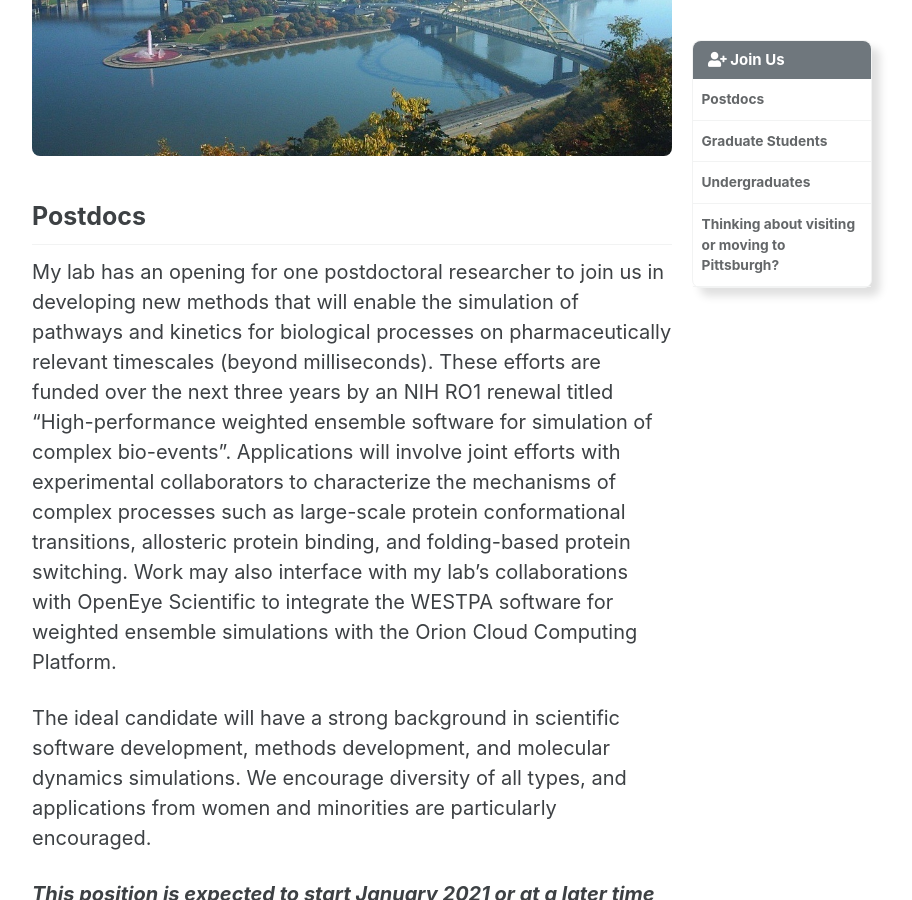
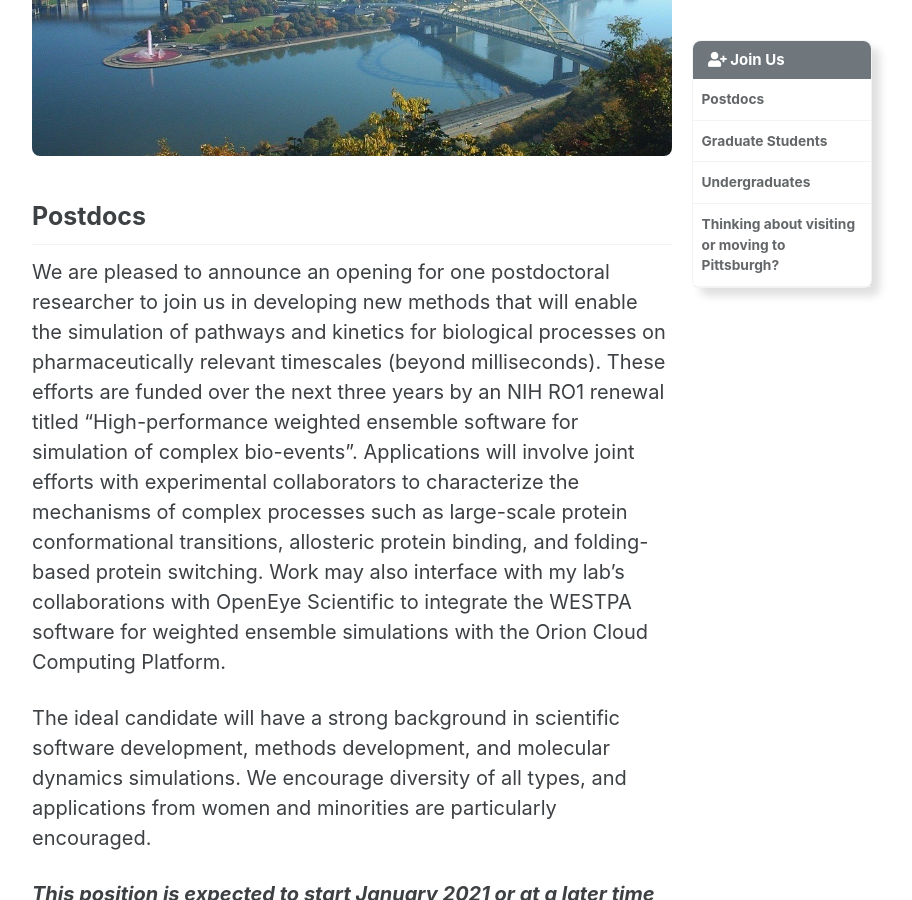
Before and after one commit to darianyang/mm-github-pages-test, a Jekyll site: the page built from _pages/join_us.md, in a window 1280 px wide and 900 px high, scrolled down 285 px. Shown: the whole window, without its empty margins (288-1200 px from the left). Built offline with Jekyll 4.4.1, drawn with Linux system fonts in a browser that asks for light colours; cached includes are drawn as plain includes.

Commit message:
Update join_us.md

```diff
--- a/_pages/join_us.md
+++ b/_pages/join_us.md
@@ -9,7 +9,7 @@
 
 {% include figure image_path="/assets/images/pittsburgh.jpg" alt="Pittsburgh Panorama" %}
 ## Postdocs
-My lab has an opening for one postdoctoral researcher to join us in developing new methods that will enable the simulation of pathways and kinetics for biological processes on pharmaceutically relevant timescales (beyond milliseconds). These efforts are funded over the next three years by an NIH RO1 renewal titled “High-performance weighted ensemble software for simulation of complex bio-events”. Applications will involve joint efforts with experimental collaborators to characterize the mechanisms of complex processes such as large-scale protein conformational transitions, allosteric protein binding, and folding-based protein switching. Work may also interface with my lab’s collaborations with OpenEye Scientific to integrate the WESTPA software for weighted ensemble simulations with the Orion Cloud Computing Platform.
+We are pleased to announce an opening for one postdoctoral researcher to join us in developing new methods that will enable the simulation of pathways and kinetics for biological processes on pharmaceutically relevant timescales (beyond milliseconds). These efforts are funded over the next three years by an NIH RO1 renewal titled “High-performance weighted ensemble software for simulation of complex bio-events”. Applications will involve joint efforts with experimental collaborators to characterize the mechanisms of complex processes such as large-scale protein conformational transitions, allosteric protein binding, and folding-based protein switching. Work may also interface with my lab’s collaborations with OpenEye Scientific to integrate the WESTPA software for weighted ensemble simulations with the Orion Cloud Computing Platform.
 
 The ideal candidate will have a strong background in scientific software development, methods development, and molecular dynamics simulations. We encourage diversity of all types, and applications from women and minorities are particularly encouraged.
 
```
